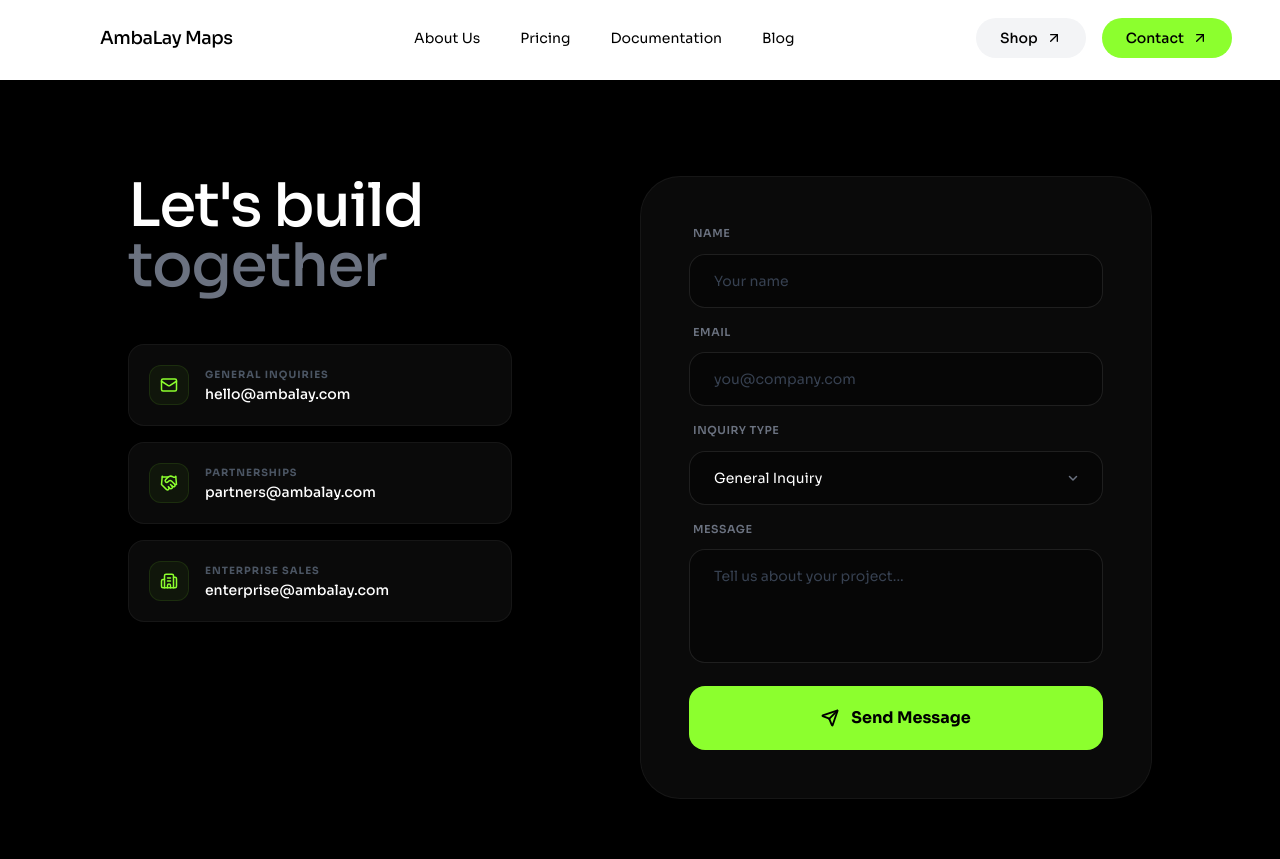
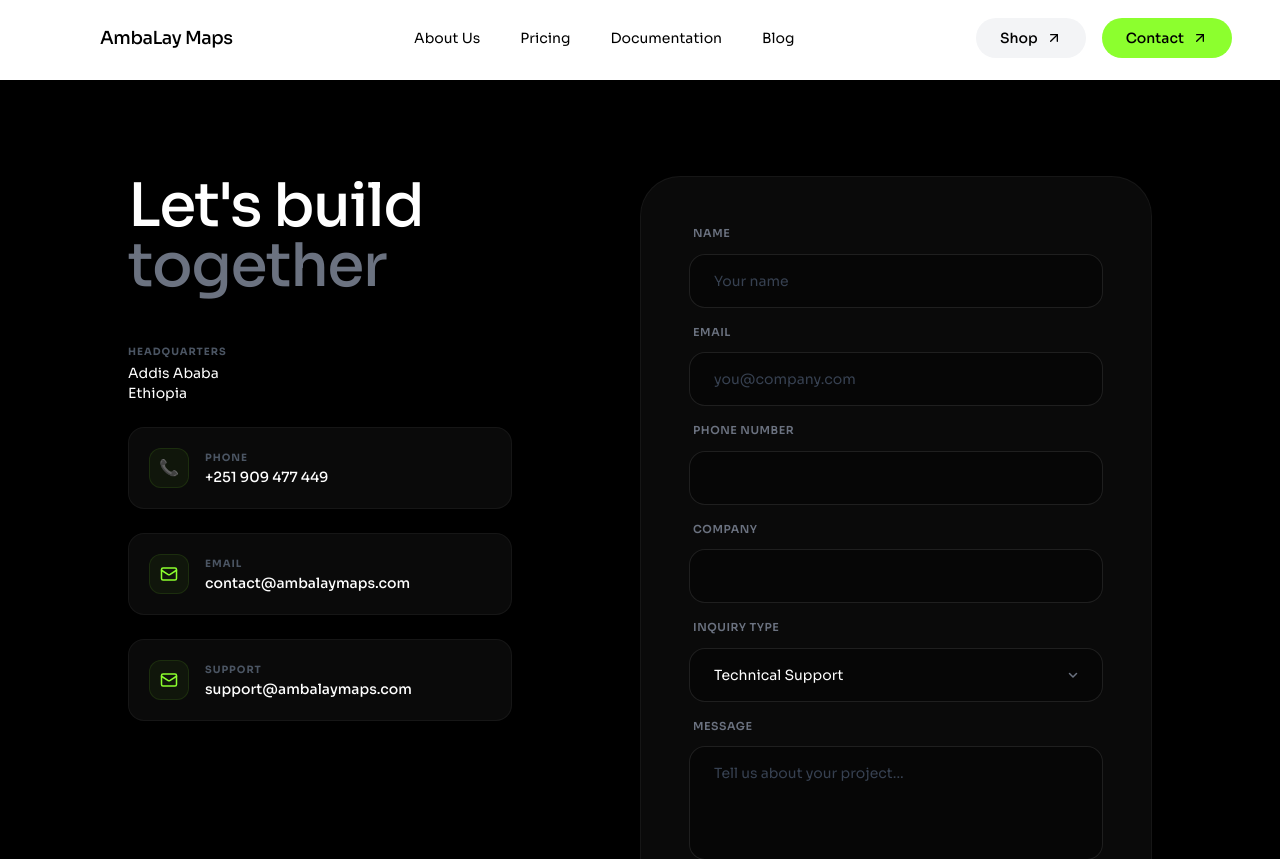
Before and after one commit to Mekd422/AmbalayMaps, a React (Vite) app: page /contact in a window 1280 px wide. Shown: the top 859 px of the page. Built offline with nearby package versions, Linux system fonts and the light colour scheme.

Commit message:
contact section updated

```diff
--- a/src/Components/ui/ContactSection.tsx
+++ b/src/Components/ui/ContactSection.tsx
@@ -1,16 +1,13 @@
-import { Mail, Handshake, Building2, Send } from "lucide-react";
-import { motion } from "framer-motion"; // Added for consistency
+import { Mail, Send } from "lucide-react";
+import { motion } from "framer-motion";
 
 export default function ContactSection() {
   return (
-    /* 1. Kept px-6 md:px-12 and max-w-5xl to match your example exactly */
     <section className="px-6 md:px-12 py-24 bg-black overflow-hidden">
       <div className="max-w-5xl mx-auto">
 
-        {/* 2. Using lg:grid-cols-12 to create a precise gap */}
         <div className="grid grid-cols-1 lg:grid-cols-12 gap-12 lg:gap-0 items-start">
 
-          {/* Left Column: Span 5 */}
           <div className="lg:col-span-5 flex flex-col justify-center">
             <motion.h2
               initial={{ x: -60, opacity: 0 }}
@@ -23,32 +20,74 @@
               <span className="text-gray-500">together</span>
             </motion.h2>
 
-            <div className="space-y-4 max-w-sm">
-              {[
-                { icon: Mail, label: "General Inquiries", value: "hello@ambalay.com" },
-                { icon: Handshake, label: "Partnerships", value: "partners@ambalay.com" },
-                { icon: Building2, label: "Enterprise Sales", value: "enterprise@ambalay.com" },
-              ].map((item, idx) => (
-                <div
-                  key={idx}
-                  className="flex items-center gap-4 p-5 rounded-2xl bg-[#0A0A0A] border border-white/5 transition-all duration-300 hover:border-[#8cff2e]/30 group"
-                >
-                  <div className="w-10 h-10 rounded-xl bg-[#8cff2e]/5 flex items-center justify-center border border-[#8cff2e]/10 group-hover:bg-[#8cff2e]/10">
-                    <item.icon size={18} className="text-[#8cff2e]" />
-                  </div>
-                  <div>
-                    <p className="text-gray-600 text-[10px] uppercase tracking-widest font-bold mb-0.5">{item.label}</p>
-                    <p className="text-white text-sm font-medium">{item.value}</p>
-                  </div>
+            {/* UPDATED CONTENT ONLY */}
+            <div className="space-y-6 max-w-sm">
+
+              {/* Headquarters */}
+              <div>
+                <p className="text-gray-600 text-[10px] uppercase tracking-widest font-bold mb-1">
+                  Headquarters
+                </p>
+                <p className="text-white text-sm">Addis Ababa</p>
+                <p className="text-white text-sm">Ethiopia</p>
+              </div>
+
+              {/* Phone */}
+              <div className="flex items-center gap-4 p-5 rounded-2xl bg-[#0A0A0A] border border-white/5">
+                <div className="w-10 h-10 rounded-xl bg-[#8cff2e]/5 flex items-center justify-center border border-[#8cff2e]/10">
+                  📞
                 </div>
-              ))}
+                <div>
+                  <p className="text-gray-600 text-[10px] uppercase tracking-widest font-bold mb-0.5">
+                    Phone
+                  </p>
+                  <p className="text-white text-sm font-medium">
+                    <a href="tel:+251909477449">+251 909 477 449</a>
+                  </p>
+                </div>
+              </div>
+
+              {/* Email */}
+              <div className="flex items-center gap-4 p-5 rounded-2xl bg-[#0A0A0A] border border-white/5">
+                <div className="w-10 h-10 rounded-xl bg-[#8cff2e]/5 flex items-center justify-center border border-[#8cff2e]/10">
+                  <Mail size={18} className="text-[#8cff2e]" />
+                </div>
+                <div>
+                  <p className="text-gray-600 text-[10px] uppercase tracking-widest font-bold mb-0.5">
+                    Email
+                  </p>
+                  <p className="text-white text-sm font-medium">
+                    <a href="mailto:contact@ambalaymaps.com">
+                      contact@ambalaymaps.com
+                    </a>
+                  </p>
+                </div>
+              </div>
+
+              {/* Support */}
+              <div className="flex items-center gap-4 p-5 rounded-2xl bg-[#0A0A0A] border border-white/5">
+                <div className="w-10 h-10 rounded-xl bg-[#8cff2e]/5 flex items-center justify-center border border-[#8cff2e]/10">
+                  <Mail size={18} className="text-[#8cff2e]" />
+                </div>
+                <div>
+                  <p className="text-gray-600 text-[10px] uppercase tracking-widest font-bold mb-0.5">
+                    Support
+                  </p>
+                  <p className="text-white text-sm font-medium">
+                    <a href="mailto:support@ambalaymaps.com">
+                      support@ambalaymaps.com
+                    </a>
+                  </p>
+                </div>
+              </div>
+
             </div>
           </div>
 
-          {/* 3. The Spacer: Column 6 is left empty to increase the gap between left and right */}
+          {/* Spacer */}
           <div className="hidden lg:block lg:col-span-1"></div>
 
-          {/* Right Column: Span 6 */}
+          {/* Right Column */}
           <motion.div
             initial={{ x: 60, opacity: 0 }}
             whileInView={{ x: 0, opacity: 1 }}
@@ -77,15 +116,34 @@
                 </div>
 
                 <div>
+                  <label className="block text-gray-500 text-[11px] font-semibold uppercase tracking-wider mb-3 ml-1">Phone Number</label>
+                  <input
+                    type="tel"
+                    className="w-full bg-black/40 border border-white/10 rounded-2xl px-6 py-4 text-white text-sm focus:outline-none focus:border-[#8cff2e]/40 transition-all placeholder:text-gray-700"
+                  />
+                </div>
+
+                <div>
+                  <label className="block text-gray-500 text-[11px] font-semibold uppercase tracking-wider mb-3 ml-1">Company</label>
+                  <input
+                    type="text"
+                    className="w-full bg-black/40 border border-white/10 rounded-2xl px-6 py-4 text-white text-sm focus:outline-none focus:border-[#8cff2e]/40 transition-all placeholder:text-gray-700"
+                  />
+                </div>
+
+                <div>
                   <label className="block text-gray-500 text-[11px] font-semibold uppercase tracking-wider mb-3 ml-1">Inquiry Type</label>
                   <div className="relative">
                     <select className="w-full bg-black/40 border border-white/10 rounded-2xl px-6 py-4 text-white text-sm focus:outline-none focus:border-[#8cff2e]/40 transition-all appearance-none cursor-pointer">
-                      <option className="bg-[#0A0A0A]">General Inquiry</option>
-                      <option className="bg-[#0A0A0A]">Partnership</option>
                       <option className="bg-[#0A0A0A]">Technical Support</option>
+                      <option className="bg-[#0A0A0A]">Partnership Opportunity</option>
+                      <option className="bg-[#0A0A0A]">Sales</option>
+                      <option className="bg-[#0A0A0A]">Other</option>
                     </select>
                     <div className="absolute right-6 top-1/2 -translate-y-1/2 pointer-events-none text-gray-500">
-                      <svg width="12" height="12" viewBox="0 0 12 12" fill="none" xmlns="http://www.w3.org/2000/svg"><path d="M2.5 4.5L6 8L9.5 4.5" stroke="currentColor" strokeWidth="1.5" strokeLinecap="round" strokeLinejoin="round"/></svg>
+                      <svg width="12" height="12" viewBox="0 0 12 12" fill="none">
+                        <path d="M2.5 4.5L6 8L9.5 4.5" stroke="currentColor" strokeWidth="1.5" strokeLinecap="round" strokeLinejoin="round"/>
+                      </svg>
                     </div>
                   </div>
                 </div>
```
